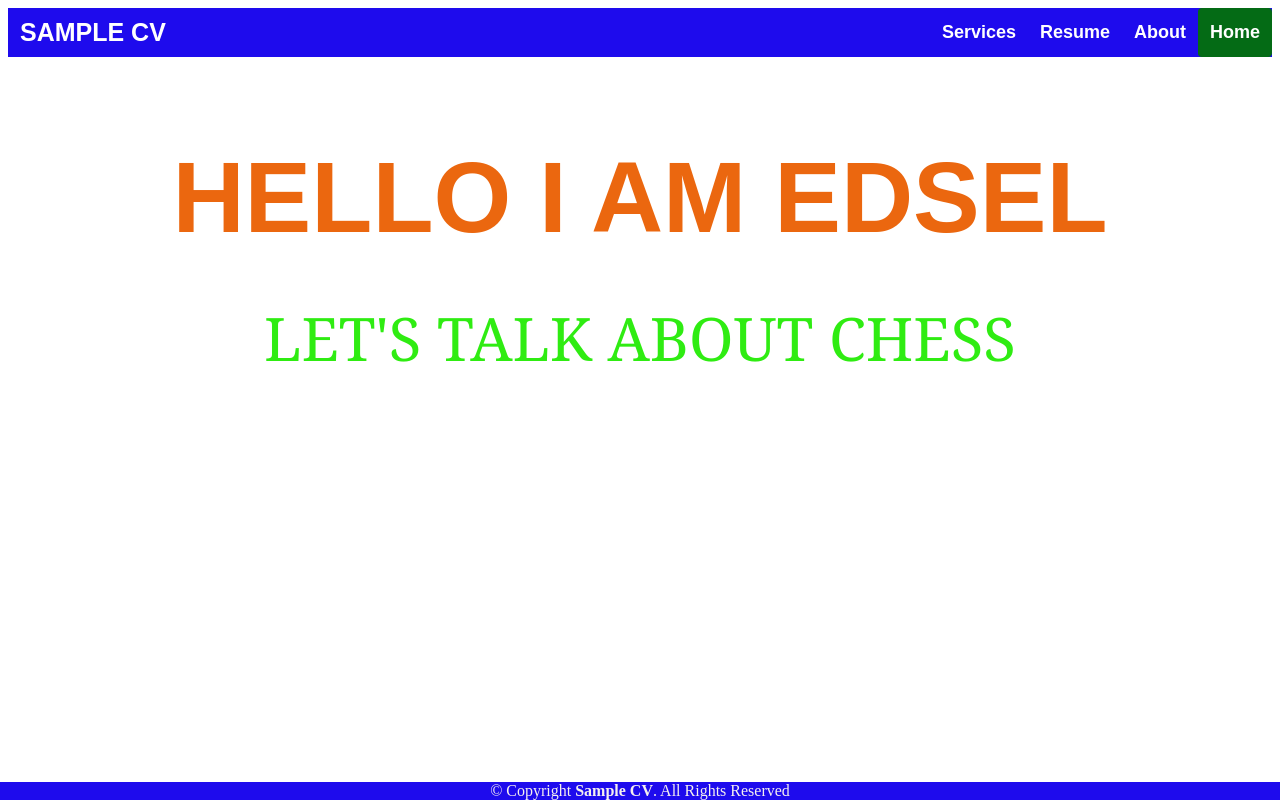
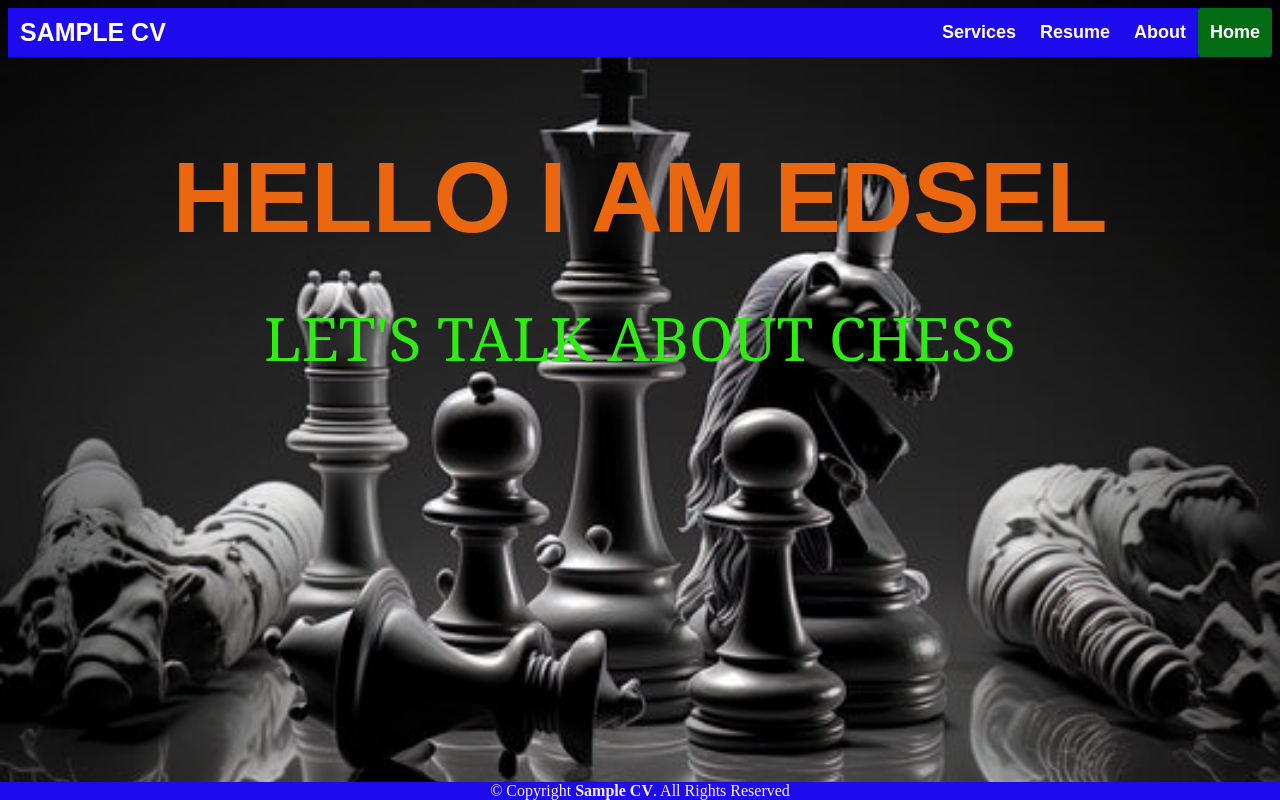
Before and after one commit to Edsel13/newedsel.github.io, a plain HTML site: page index.html in a window 1280 px wide. Drawn offline with Linux system fonts and the light colour scheme.

Commit message:
Update index-style.css

```diff
--- a/index-style.css
+++ b/index-style.css
@@ -1,5 +1,5 @@
 body{
-    background-image: url(CHESS2.jpg");
+    background-image: url("CHESS2.jpg");
     background-repeat: no-repeat;
     background-size: cover;
 }
```
